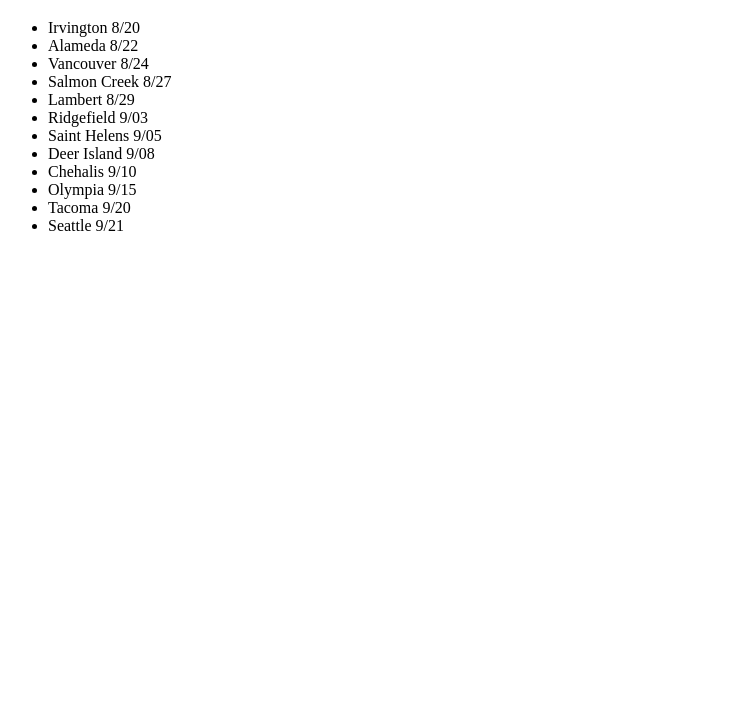
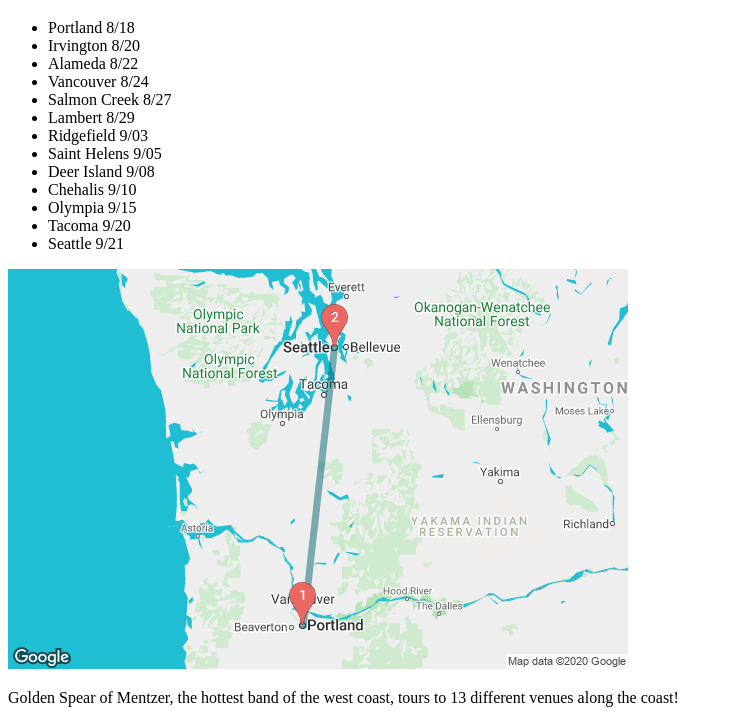
Before and after one commit to WiiliamMentzer/band_website, a plain HTML site: page band_project.html in a window 1280 px wide. Shown: the part 208-931 px from the top of the page, without its empty margins (0-732 px from the left). Before the commit the page ends 800 px from the top, so only its background shows below. Drawn offline with Linux system fonts and the light colour scheme.

Commit message:
added travel info and bried about us
Co-authored-by: Brandon Spear <bowdowntotheepicturkey@gmail.com>
Co-authored-by: Ted Gold <ted.jonathan.gold@gmail.com>

```diff
--- a/band_project.html
+++ b/band_project.html
@@ -6,12 +6,14 @@
 </head>
 <body>
   <div class="logo">
-  <img src="img/spear.png" alt="a picture of the golden spear">
+    <img src="img/spear.png" alt="a picture of the golden spear">
 
-  <h1>Golden Spear of Mentzer</h1>
+    <h1>Golden Spear of Mentzer</h1>
   </div>
+
   <div class="sidebar">
     <ul>
+      <li>Portland 8/18</li>
       <li>Irvington 8/20</li>
       <li>Alameda 8/22</li>
       <li>Vancouver 8/24</li>
@@ -27,5 +29,9 @@
     </ul>
   </div>
 
+  <div class="Destination">
+    <img src="img/travel.png" alt="Where our tour is taking us!">
+    <p> Golden Spear of Mentzer, the hottest band of the west coast, tours to 13 different venues along the coast!</p>
+  </div>
 </body>
 </html>
```
Also changed, not shown: img/travel.png (added).
